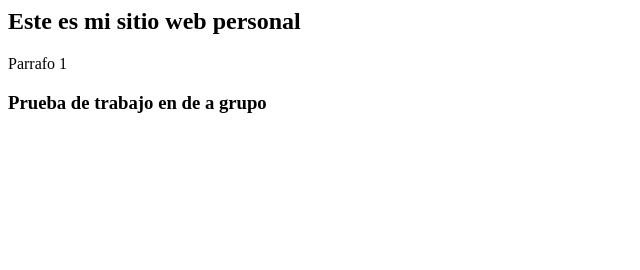
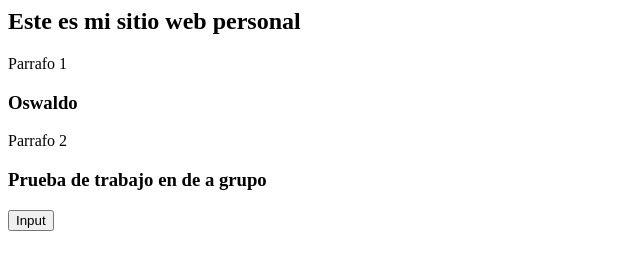
Before and after one commit to ozziemachado/PracticaGit, a plain HTML site: page index.html in a window 1280 px wide. Shown: the whole page, without its empty margins (0-640 px from the left). Drawn offline with Linux system fonts and the light colour scheme.

Commit message:
Test errores

```diff
--- a/index.html
+++ b/index.html
@@ -6,8 +6,11 @@
     <h2>Este es mi sitio web personal</h2>
 
     <p>Parrafo 1</p>
+    <h3>Oswaldo</h3 >
+        <p>Parrafo 2</p>
 
     <h3>Prueba de trabajo en de a grupo</h3>
+    <input type="button" value="Input">
 </body>
 
 </html>
```
